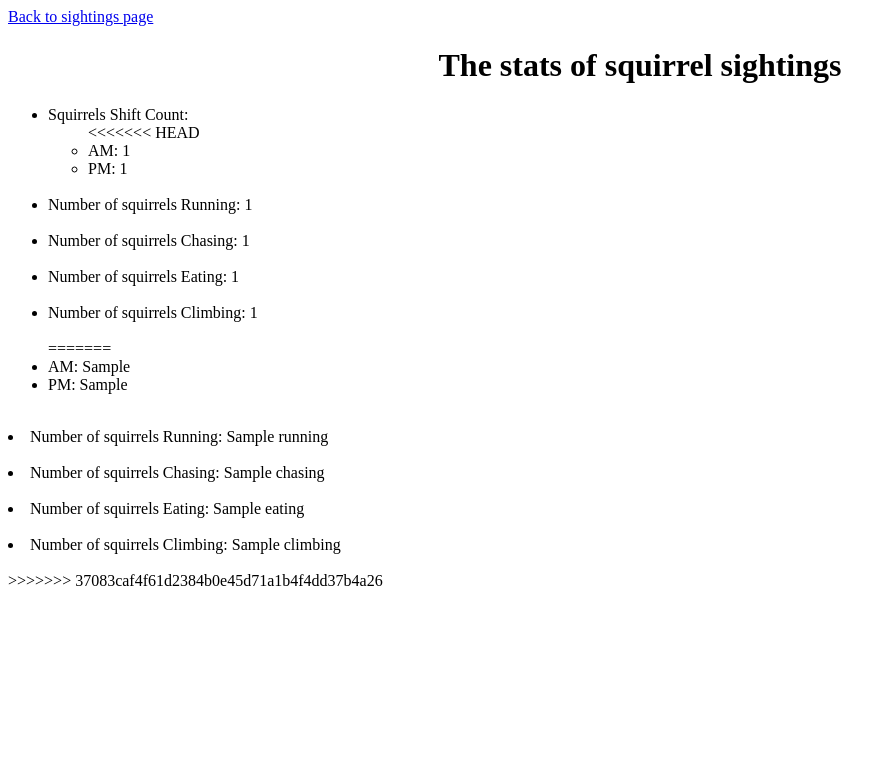
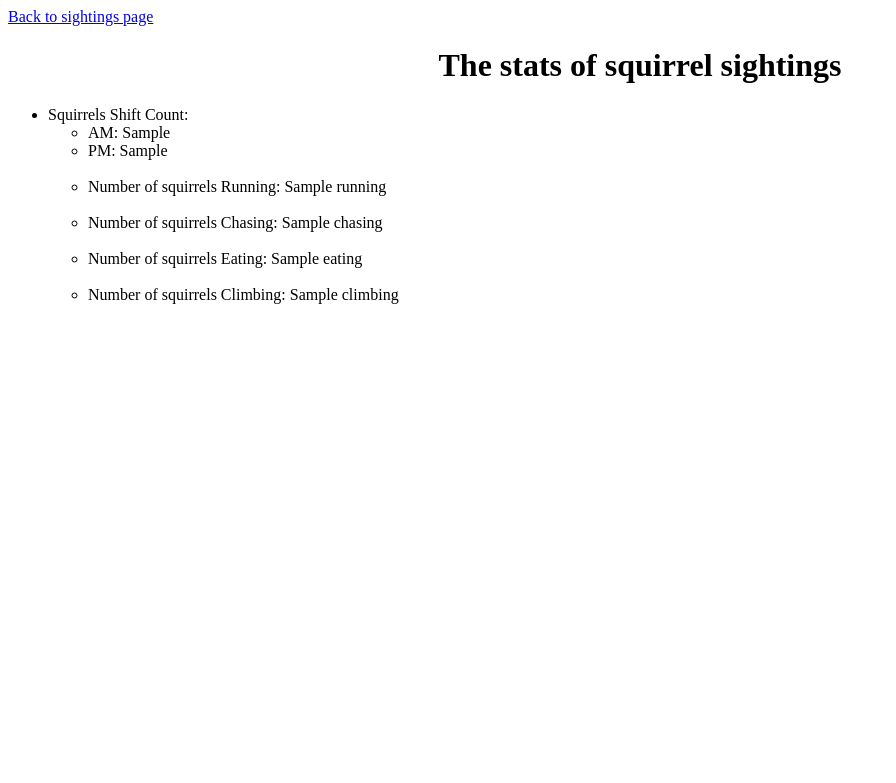
Before and after one commit to SimranKalera/squirrel, a Django app: template project/tracker/templates/tracker/stats.html in a window 1280 px wide. Shown: the top 783 px of the page, without its empty margins (0-896 px from the left). Run offline with Django 3.2, Linux system fonts and the light colour scheme; the template is opened without the code that fills it: most values are stand-ins (such as "Sample title", 1, 10 or a date in 2020).

Commit message:
resolved conflicts in stats.html

```diff
--- a/project/tracker/templates/tracker/stats.html
+++ b/project/tracker/templates/tracker/stats.html
@@ -10,25 +10,13 @@
                         <ul>
                                 <li> Squirrels Shift Count:
                                         <ul>
-<<<<<<< HEAD
-                                                <li>AM: {{ AM_count }} </li>
-                                                <li>PM:  {{ PM_count  }} </li>
-                                        </ul>
-                                </li><br>
-                                <li>Number of squirrels Running:  {{ Running_count }} </li><br>
-                                <li>Number of squirrels Chasing:  {{ Chasing_count }} </li><br>
-                                <li>Number of squirrels Eating:  {{ Eating_count  }} </li><br>
-                                <li> Number of squirrels Climbing:  {{Climbing_count  }} </li><br>
-=======
                                                 <li>AM: {{ am }} </li>
                                                 <li>PM:  {{ pm  }} </li>
-                                        </ul>
                                 </li><br>
                                 <li>Number of squirrels Running:  {{ running }} </li><br>
                                 <li>Number of squirrels Chasing:  {{ chasing }} </li><br>
                                 <li>Number of squirrels Eating:  {{ eating  }} </li><br>
                                 <li> Number of squirrels Climbing:  {{climbing  }} </li><br>
->>>>>>> 37083caf4f61d2384b0e45d71a1b4f4dd37b4a26
                         </ul>
                 </p>
         </body>
```
